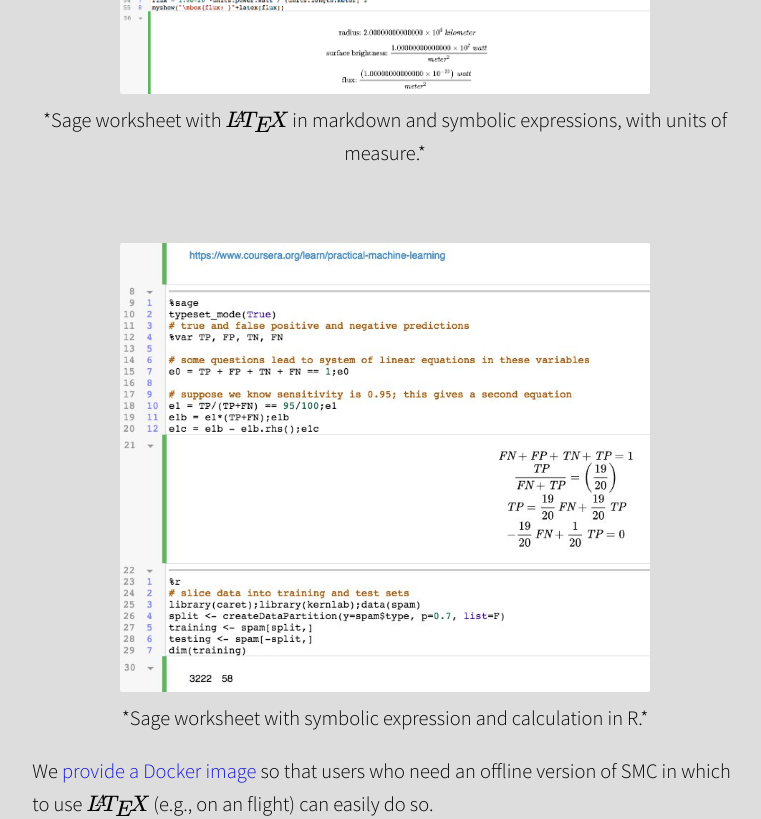
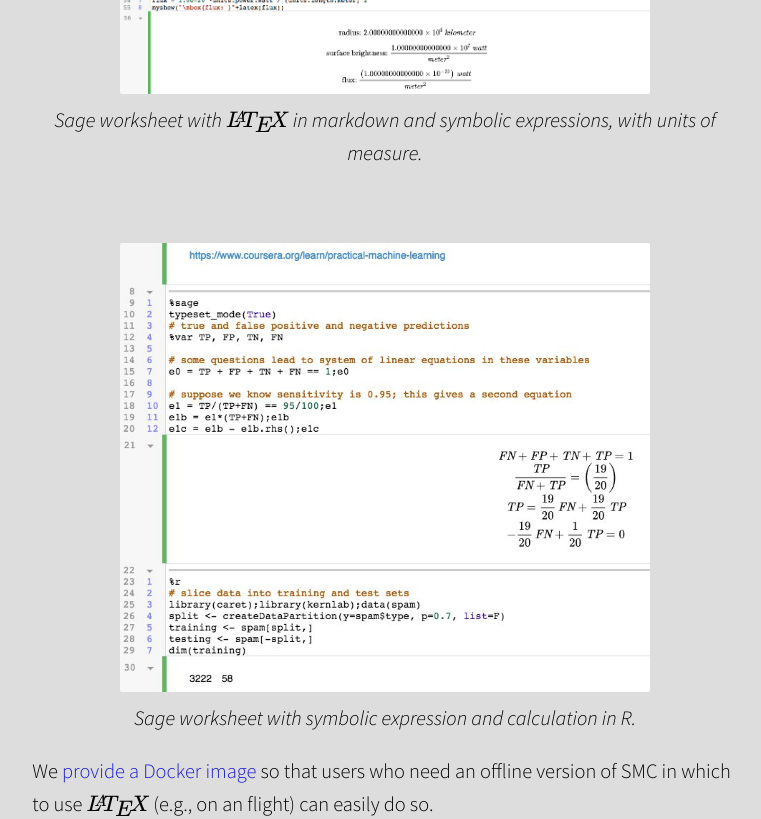
Before and after one commit to sagemathinc/cocalc-blog, a Jekyll site: the page built from src/_posts/2017-02-06-smc-for-latex.md, in a window 1280 px wide and 1400 px high, scrolled down 5389 px. Shown: the part 153-972 px from the top of the window, without its empty margins (255-1016 px from the left). Built offline with Jekyll 4.4.1, drawn with Linux system fonts in a browser that asks for light colours; nearby versions of some CDN libraries; some web fonts are replaced; formulas are drawn with MathJax 3; comment, search, counter and statistics services are not loaded; some of the changed text lies outside the part shown.

Commit message:
just some formatting

```diff
--- a/src/_posts/2017-02-06-smc-for-latex.md
+++ b/src/_posts/2017-02-06-smc-for-latex.md
@@ -30,13 +30,13 @@ Overleaf. Overleaf doesn’t even show cursors of other users.
 <div style="text-align: center;">
 <img src="{{ '/img/twocursors.png' | prepend: site.baseurl }}" style="width:75%" >
 <br>
-*Collaborator Hal using two cursors.*
+<i>Collaborator Hal using two cursors.</i>
 </div>
 
 In addition, as with Google docs, SMC has a chat on the side of each
 document. Improving on Google docs, you can include mathematical
 formulas and markdown in the side chat which are beautifully rendered,
-and <span>*edit*</span> any past chat message.
+and <i>edit</i> any past chat message.
 Other collaborators are notified of messages via a bell in the upper
 right, similar to Facebook. In comparison, Overleaf doesn’t have
 document chat; ShareLaTeX has it, but does not allow editing past chats
@@ -45,7 +45,7 @@ or Markdown formatting.
 <div style="text-align: center;">
 <img src="{{ '/img/sidechat.png' | prepend: site.baseurl }}" style="width:75%" >
 <br>
-*Editable chat beside file views.*
+<i>Editable chat beside file views.</i>
 </div>
 
 SMC has $\TeX$-aware spell checking.
@@ -61,7 +61,7 @@ two points in time (and who made those changes).
 <div style="text-align: center;">
 <img src="{{ '/img/timetravel.png' | prepend: site.baseurl }}" style="width:75%" >
 <br>
-*Edit history showing diff between two versions.*
+<i>Edit history showing diff between two versions.</i>
 </div>
 
 In addition, we store several hundred read-only snapshots of the complete
@@ -72,13 +72,13 @@ graphical editor (e.g., vim or emacs via a terminal).
 <div style="text-align: center;">
 <img src="{{ '/img/backups.png' | prepend: site.baseurl }}" style="width:75%" >
 <br>
-*Accessing backups of a file.*
+<i>Accessing backups of a file.</i>
 </div>
 
 <div style="text-align: center;">
 <img src="{{ '/img/snapshots.png' | prepend: site.baseurl }}" style="width:75%" >
 <br>
-*Recent snapshots of project shown under backups.*
+<i>Recent snapshots of project shown under backups.</i>
 </div>
 
 You can use Git, Subversion, RSync, etc. on the command line to
@@ -108,7 +108,7 @@ put anything you want in the command line in the image below:
 <div style="text-align: center;">
 <img src="{{ '/img/xelatex.png' | prepend: site.baseurl }}" style="width:75%" >
 <br>
-*Customizing build command to use XeLaTeX.*
+<i>Customizing build command to use XeLaTeX.</i>
 </div>
 
 ### Dynamic Content
@@ -127,7 +127,7 @@ Overleaf and ShareLaTeX have only limited R support.
 <div style="text-align: center;">
 <img src="{{ '/img/rmarkdown.png' | prepend: site.baseurl }}" style="width:75%" >
 <br>
-*Compiling an R Markdown File in SMC.*
+<i>Compiling an R Markdown File in SMC.</i>
 </div>
 
 Our environment offers integrated Jupyter notebooks and Sage
@@ -142,8 +142,8 @@ Cells can be started with `%latex` to typeset their contents using $\LaTeX$.
 <div style="text-align: center;">
 <img src="{{ '/img/sagewsastro.png' | prepend: site.baseurl }}" style="width:75%" >
 <br>
-*Sage worksheet with $\LaTeX$ in markdown and symbolic expressions, with
-units of measure.*
+<i>Sage worksheet with $\LaTeX$ in markdown and symbolic expressions, with
+units of measure.</i>
 </div>
 
 <br>
@@ -151,7 +151,7 @@ units of measure.*
 <div style="text-align: center;">
 <img src="{{ '/img/sagewslatexr.jpg' | prepend: site.baseurl }}" style="width:75%" >
 <br>
-*Sage worksheet with symbolic expression and calculation in R.*
+<i>Sage worksheet with symbolic expression and calculation in R.</i>
 </div>
 
 We [provide a Docker image](https://github.com/sagemathinc/smc/blob/master/src/dev/docker/README.md)
@@ -175,14 +175,14 @@ point in the text editor to the corresponding point in the preview.
 <div style="text-align: center;">
 <img src="{{ '/img/forward.png' | prepend: site.baseurl }}" style="width:75%" >
 <br>
-*Forward search in $\LaTeX$ edit window.*
+<i>Forward search in $\LaTeX$ edit window.</i>
 </div>
 <br>
 <br>
 <div style="text-align: center;">
 <img src="{{ '/img/inverse.png' | prepend: site.baseurl }}" style="width:75%" >
 <br>
-*Inverse search in $\LaTeX$ edit window.*
+<i>Inverse search in $\LaTeX$ edit window.</i>
 </div>
 
 We have a full-featured text editor for $\LaTeX$ documents. Like a coding
@@ -199,7 +199,7 @@ preview, which fully supports $\LaTeX$ formulas.
 <div style="text-align: center;">
 <img src="{{ '/img/forward.png' | prepend: site.baseurl }}" style="width:75%" >
 <br>
-*Jupyter notebook with Python kernel showing LaTeX.*
+<i>Jupyter notebook with Python kernel showing LaTeX.</i>
 </div>
 
 ### User-friendly experience
@@ -220,7 +220,7 @@ world who give our customer service high marks.
 <div style="text-align: center;">
 <img src="{{ '/img/signup.png' | prepend: site.baseurl }}" style="width:75%" >
 <br>
-*Signing up and logging in.*
+<i>Signing up and logging in.</i>
 </div>
 
 SMC is fully web-accessible, and we provide sign-in integration with
```
